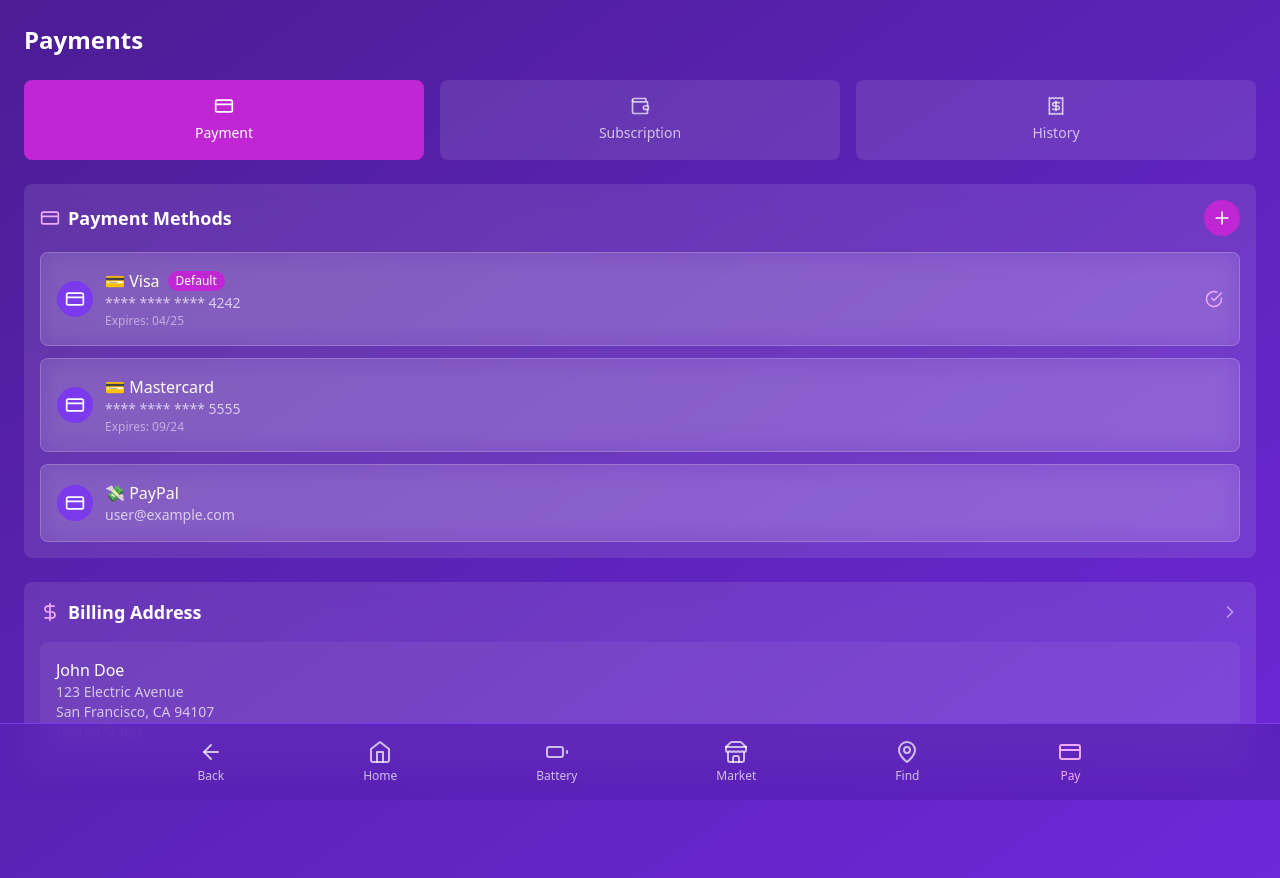
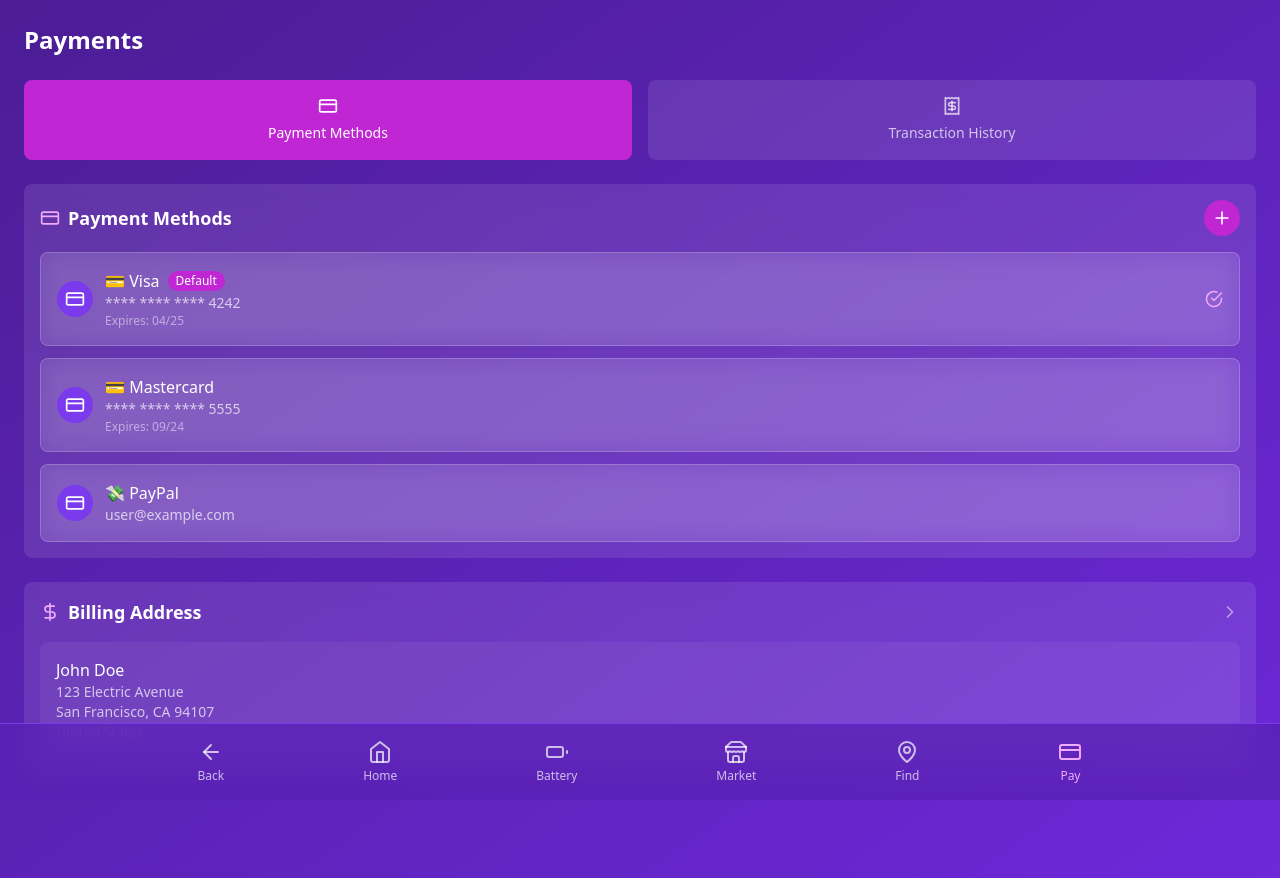
Before and after one commit to MUGESHKANNANS/VIT_EVENT, a React (Vite) app: page /payments in a window 1280 px wide. Built offline with nearby package versions, Linux system fonts and the light colour scheme.

Commit message:
Payments.tsx

```diff
--- a/src/pages/Payments.tsx
+++ b/src/pages/Payments.tsx
@@ -10,7 +10,7 @@ const Payments: React.FC = () => {
   const location = useLocation();
   const isParentMode = location.pathname.includes('parent');
 
-  const [activeTab, setActiveTab] = useState<'payment' | 'subscription' | 'history'>('payment');
+  const [activeTab, setActiveTab] = useState<'payment' | 'history'>('payment');
   const [showAddCard, setShowAddCard] = useState(false);
 
   // Dummy payment methods
@@ -24,10 +24,10 @@ const Payments: React.FC = () => {
   const transactions = [
     {
       id: 1,
-      type: 'subscription' as const,
-      amount: '$9.99',
+      type: 'charge' as const,
+      amount: '$5.99',
       date: 'Today, 10:30 AM',
-      description: 'Monthly Premium Plan'
+      description: 'Battery Rental - EV Power Hub'
     },
     {
       id: 2,
@@ -64,7 +64,7 @@ const Payments: React.FC = () => {
       <div className="p-6">
         <h1 className="text-2xl font-bold mb-6 text-white">Payments</h1>
 
-        <div className="grid grid-cols-3 gap-4 mb-6">
+        <div className="grid grid-cols-2 gap-4 mb-6">
           <motion.div
             whileTap={{ scale: 0.95 }}
             className={`p-4 rounded-lg text-center cursor-pointer ${
@@ -75,19 +75,7 @@ const Payments: React.FC = () => {
             onClick={() => setActiveTab('payment')}
           >
             <CreditCard size={20} className="mx-auto mb-1" />
-            <span className="text-sm">Payment</span>
-          </motion.div>
-          <motion.div
-            whileTap={{ scale: 0.95 }}
-            className={`p-4 rounded-lg text-center cursor-pointer ${
-              activeTab === 'subscription'
-                ? 'bg-secondary-600 text-white'
-                : 'bg-white/10 text-white/70'
-            }`}
-            onClick={() => setActiveTab('subscription')}
-          >
-            <Wallet size={20} className="mx-auto mb-1" />
-            <span className="text-sm">Subscription</span>
+            <span className="text-sm">Payment Methods</span>
           </motion.div>
           <motion.div
             whileTap={{ scale: 0.95 }}
@@ -99,7 +87,7 @@ const Payments: React.FC = () => {
             onClick={() => setActiveTab('history')}
           >
             <Receipt size={20} className="mx-auto mb-1" />
-            <span className="text-sm">History</span>
+            <span className="text-sm">Transaction History</span>
           </motion.div>
         </div>
 
@@ -222,85 +210,6 @@ const Payments: React.FC = () => {
           </>
         )}
 
-        {activeTab === 'subscription' && (
-          <div className="bg-white/10 backdrop-blur-md rounded-lg p-4 mb-6">
-            <div className="flex items-center mb-4">
-              <Wallet className="mr-2 text-secondary-300" size={20} />
-              <h2 className="text-lg font-semibold">Current Plan</h2>
-            </div>
-
-            <div className="bg-secondary-600/30 rounded-lg p-4 mb-6 border border-secondary-500/50">
-              <div className="flex justify-between items-center">
-                <div>
-                  <h3 className="font-bold text-xl">Premium Plan</h3>
-                  <p className="text-white/70">Billed monthly</p>
-                </div>
-                <div className="text-right">
-                  <p className="text-2xl font-bold">$9.99</p>
-                  <p className="text-xs text-white/70">Next billing: June 15, 2025</p>
-                </div>
-              </div>
-
-              <div className="mt-4 pt-4 border-t border-white/10">
-                <h4 className="font-medium mb-2">Features included:</h4>
-                <ul className="space-y-1 text-sm">
-                  <li className="flex items-start">
-                    <span className="text-secondary-300 mr-2">•</span>
-                    <span>Real-time tracking and notifications</span>
-                  </li>
-                  <li className="flex items-start">
-                    <span className="text-secondary-300 mr-2">•</span>
-                    <span>Advanced battery analytics</span>
-                  </li>
-                  <li className="flex items-start">
-                    <span className="text-secondary-300 mr-2">•</span>
-                    <span>Family sharing (up to 5 members)</span>
-                  </li>
-                  <li className="flex items-start">
-                    <span className="text-secondary-300 mr-2">•</span>
-                    <span>Priority customer support</span>
-                  </li>
-                </ul>
-              </div>
-
-              <div className="flex space-x-2 mt-4">
-                <motion.button
-                  whileTap={{ scale: 0.95 }}
-                  className="flex-1 bg-white/10 text-white py-2 rounded-lg"
-                >
-                  Change Plan
-                </motion.button>
-                <motion.button
-                  whileTap={{ scale: 0.95 }}
-                  className="bg-white/10 text-white py-2 px-4 rounded-lg"
-                >
-                  Cancel
-                </motion.button>
-              </div>
-            </div>
-
-            <div className="flex items-center mb-4">
-              <Clock className="mr-2 text-secondary-300" size={20} />
-              <h2 className="text-lg font-semibold">Billing History</h2>
-            </div>
-
-            <div className="space-y-1">
-              <div className="flex justify-between items-center py-2 border-b border-white/10">
-                <span>May 15, 2025</span>
-                <span>$9.99</span>
-              </div>
-              <div className="flex justify-between items-center py-2 border-b border-white/10">
-                <span>April 15, 2025</span>
-                <span>$9.99</span>
-              </div>
-              <div className="flex justify-between items-center py-2">
-                <span>March 15, 2025</span>
-                <span>$9.99</span>
-              </div>
-            </div>
-          </div>
-        )}
-
         {activeTab === 'history' && (
           <div className="bg-white/10 backdrop-blur-md rounded-lg p-4 mb-6">
             <div className="flex items-center mb-4">
```
